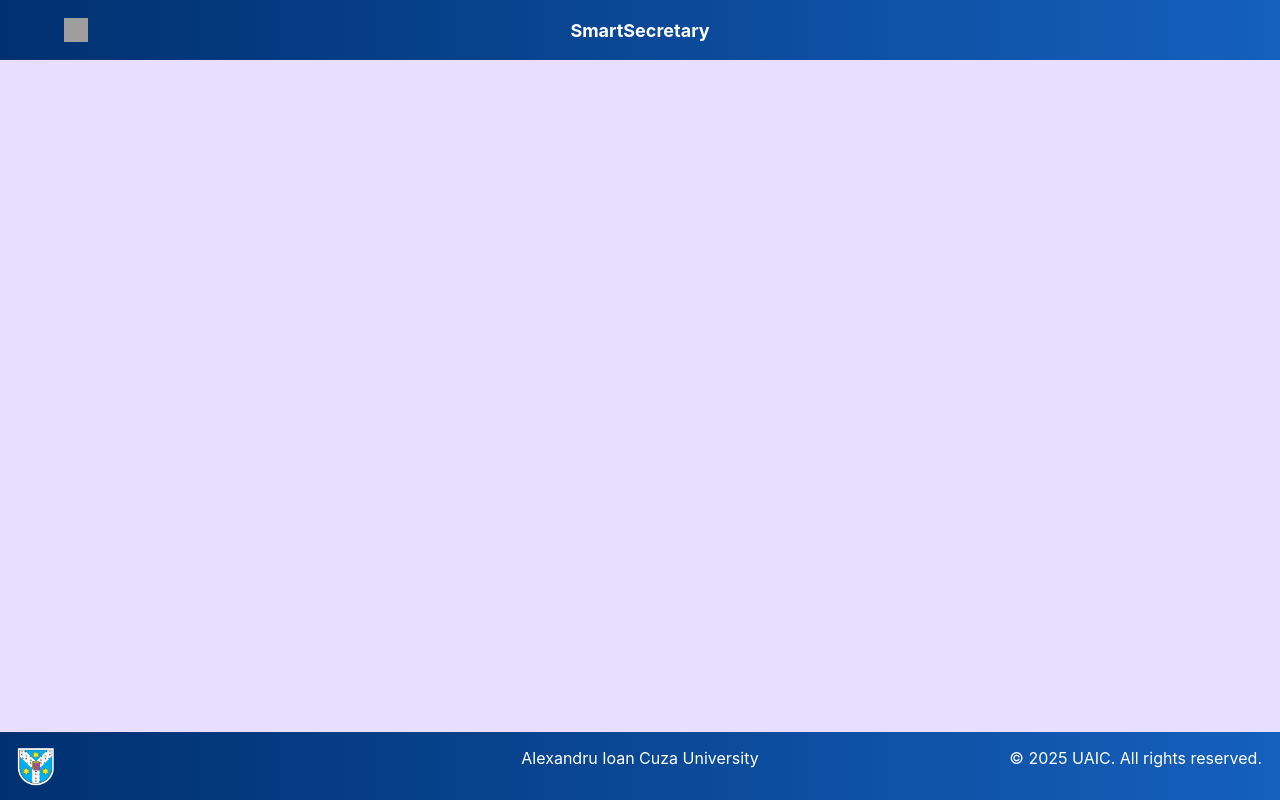
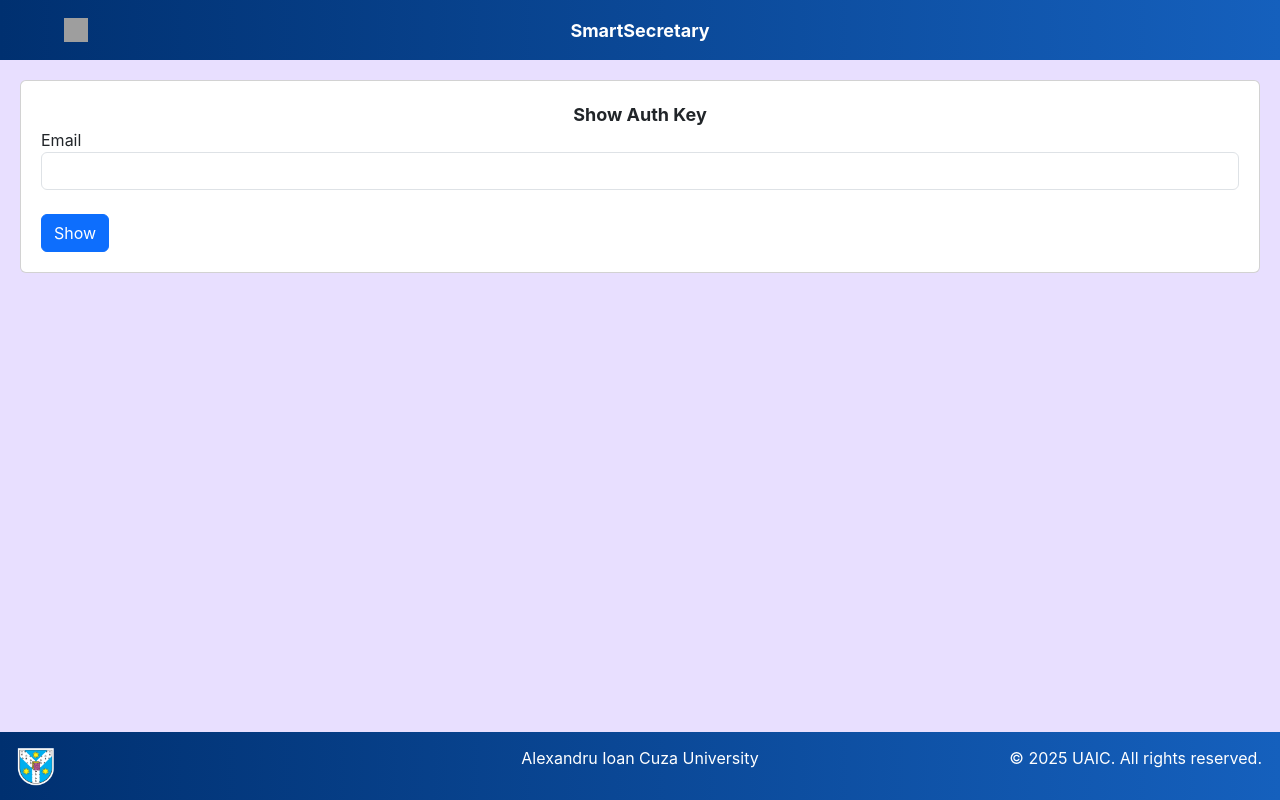
Before and after one commit to SuperSecretariat/SmartSecretary, an Angular app in the folder frontend/: page /admin/dashboard/showKey in a window 1280 px wide. Built offline with nearby package versions, Linux system fonts and the light colour scheme; grey boxes are pictures that could not be loaded.

Commit message:
Added a search bar on the page for changing the documentation of the LLM so that its easier to find something specific. Made the frontend for showing the auth key of a specific account by entering the email address.

```diff
--- a/frontend/src/app/components/_services/storage.service.ts
+++ b/frontend/src/app/components/_services/storage.service.ts
@@ -1,5 +1,5 @@
 import { Injectable } from '@angular/core';
-import { HttpClient, HttpHeaders } from '@angular/common/http';
+import {HttpClient, HttpHeaders, HttpParams} from '@angular/common/http';
 import { Observable } from 'rxjs';
 
 const USER_KEY = 'auth-user';
@@ -76,4 +76,17 @@ export class StorageService {
         responseType: 'text'
       });
   }
+
+  private readonly SHOWAUTHKEY_API = 'http://localhost:8081/api/user/authkey';
+  showAuthKey(email: string): Observable<any> {
+    const token = this.getUser().token;
+    const params = new HttpParams().set('email', email);
+    const headers = new HttpHeaders().set('Authorization', 'Bearer ' + token);
+    return this.http.get(
+      this.SHOWAUTHKEY_API,
+      {
+        headers: headers,
+        params: params
+      });
+  }
 }
--- a/frontend/src/app/pages/board-admin/board-admin-llm-files/board-admin-llm-files.component.html
+++ b/frontend/src/app/pages/board-admin/board-admin-llm-files/board-admin-llm-files.component.html
@@ -18,11 +18,18 @@
         <input [(ngModel)]="newFolderName" placeholder="New folder name">
       </div>
     </div>
+    <div class="searchBox" style="margin: 12px 0;">
+      <input
+        type="text"
+        [(ngModel)]="searchTerm"
+        placeholder="Search files and folders..."
+        style="width: 100%; max-width: 400px;"
+      >
+    </div>
     <div class="buttonReload">
       <button (click)="reload()">Reload LLM Documentation</button>
     </div>
   </div>
-
 
   <table>
     <thead>
@@ -37,7 +44,7 @@
     <tr *ngIf="pathSegments.length > 0">
       <td colspan="4"><span class="clickable" (click)="goUp()">⬅️ Back</span></td>
     </tr>
-    <tr *ngFor="let entry of entries" class="fileList">
+    <tr *ngFor="let entry of filteredEntries()" class="fileList">
       <td>
         <span *ngIf="entry.isDirectory" class="folder" (click)="enterDirectory(entry.name)">📁 {{ entry.name }}</span>
         <span *ngIf="!entry.isDirectory" class="file">📄 {{ entry.name }}</span>
--- a/frontend/src/app/pages/board-admin/board-admin-llm-files/board-admin-llm-files.component.ts
+++ b/frontend/src/app/pages/board-admin/board-admin-llm-files/board-admin-llm-files.component.ts
@@ -11,6 +11,7 @@ export class BoardAdminLlmFilesComponent {
   entries: FileEntry[] = [];
   selectedFile: File | null = null;
   newFolderName: string = '';
+  searchTerm: string = '';
 
   constructor(private fileManager: LlmFilesService) {}
 
@@ -88,4 +89,12 @@ export class BoardAdminLlmFilesComponent {
       });
     }
   }
+
+  filteredEntries(): FileEntry[] {
+    if (!this.searchTerm.trim()) {
+      return this.entries;
+    }
+    const lower = this.searchTerm.toLowerCase();
+    return this.entries.filter(entry => entry.name.toLowerCase().includes(lower));
+  }
 }
--- a/frontend/src/app/pages/board-admin/board-admin-show-auth-key/board-admin-show-auth-key.component.html
+++ b/frontend/src/app/pages/board-admin/board-admin-show-auth-key/board-admin-show-auth-key.component.html
@@ -0,0 +1,55 @@
+<div class="col-md-12 form">
+  <div class="card card-container">
+    <div class="title">Show Auth Key</div>
+    <form
+      name="form"
+      (ngSubmit)="emailForm.valid && onSubmit(emailForm)"
+      #emailForm="ngForm"
+      novalidate
+    >
+    <div class="form-group">
+      <label for="email">Email</label>
+      <input
+        type="email"
+        class="form-control"
+        name="email"
+        [(ngModel)]="form.email"
+        required
+        email
+        #email="ngModel"
+        [ngClass]="{ 'is-invalid': emailForm.submitted && email.errors }"
+      />
+      @if (emailForm.submitted) {
+        @if (email.errors){
+        <br>
+        <div class="invalid-feedback">
+          @if (email.errors['required']) {
+            <div>Email is required</div>
+          }
+          @else if (email.errors['email']) {
+            <div>Email must be a valid email address</div>
+          }
+        </div>
+        }
+        @else if (emailForm.submitted && !success) {
+          <br>
+          <div class="alert alert-warning">
+            Error: <br />{{ errorMessage }}
+          </div>
+        }
+      }
+      @else if(authKey != null){
+        <br>
+        <div class="alert alert-success">The AuthKey is: {{ authKey }}</div>
+      }
+      <br>
+      <div class="form-group">
+        <button class="btn btn-primary btn-block">Show</button>
+      </div>
+    </div>
+
+    </form>
+
+
+  </div>
+</div>
--- a/frontend/src/app/pages/board-admin/board-admin-show-auth-key/board-admin-show-auth-key.component.ts
+++ b/frontend/src/app/pages/board-admin/board-admin-show-auth-key/board-admin-show-auth-key.component.ts
@@ -1,4 +1,6 @@
 import {Component} from '@angular/core';
+import {NgForm} from '@angular/forms';
+import { StorageService } from '../../../components/_services/storage.service';
 
 @Component({
   selector: 'app-board-admin-show-auth-key',
@@ -8,9 +10,31 @@ import {Component} from '@angular/core';
 })
 export class BoardAdminShowAuthKeyComponent{
   form: any = {
-    email: null,
+    email: '',
   };
+  errorMessage = '';
+  authKey = null;
+  success= false;
 
-  constructor() {
+  constructor(private readonly storageService : StorageService) {
+  }
+
+  onSubmit(emailForm: NgForm): void {
+    const { email } = this.form;
+
+    this.storageService.showAuthKey(email).subscribe({
+      next: data => {
+        console.log(data);
+        this.success = true;
+        emailForm.resetForm();
+        this.authKey=data.responseMessage;
+      },
+      error: err => {
+        this.success = false;
+        this.errorMessage = err.error.responseMessage;
+        this.authKey = null;
+      }
+    });
+
   }
 }
```
Also changed, not shown: 1 other file (tests, documents, lock files or other folders).
